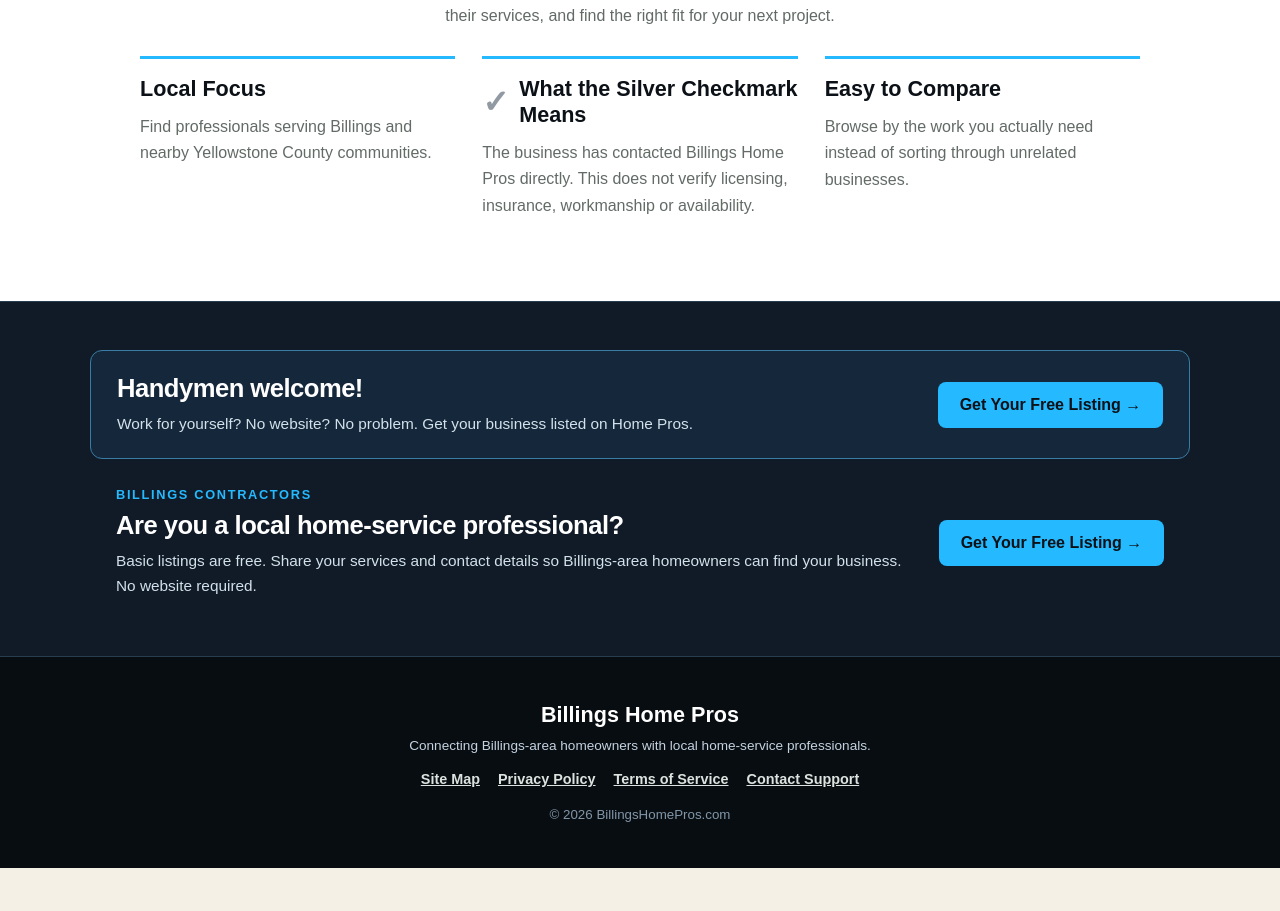
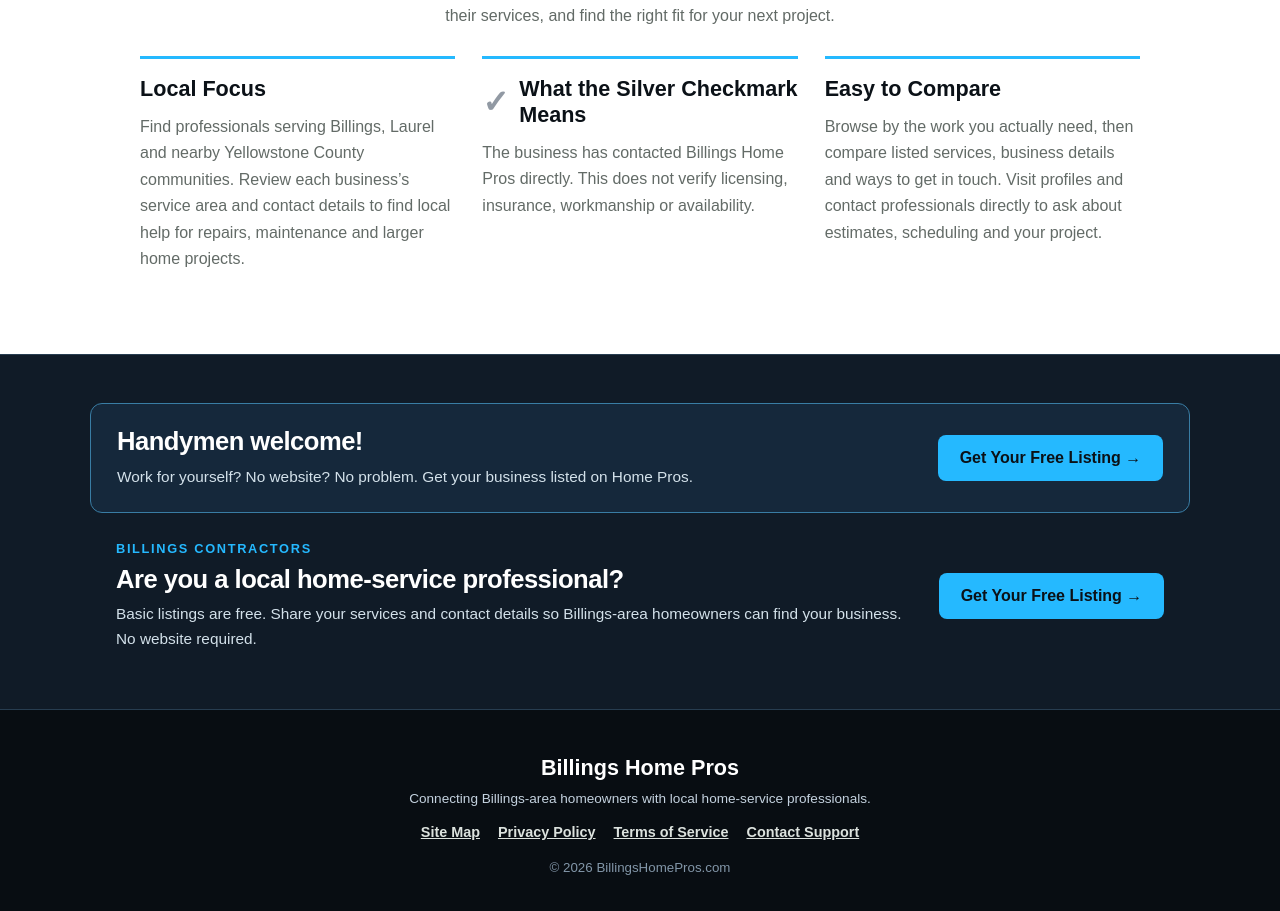
Before and after one commit to Cheddaronbass/billingshomepros, a Next.js app: page / in a window 1280 px wide. Shown: the part 2726-3637 px from the top of the page. Before the commit the page ends 3594 px from the top, so only its background shows below. Built offline with nearby package versions, Linux system fonts and the light colour scheme.

Commit message:
Balance homepage feature columns with helpful local comparison copy

```diff
--- a/app/page.js
+++ b/app/page.js
@@ -274,8 +274,8 @@ export default function Home() {
           <div className="feature">
             <strong>Local Focus</strong>
             <p>
-              Find professionals serving Billings and nearby Yellowstone
-              County communities.
+              Find professionals serving Billings, Laurel and nearby Yellowstone
+              County communities. Review each business’s service area and contact details to find local help for repairs, maintenance and larger home projects.
             </p>
           </div>
 
@@ -289,8 +289,8 @@ export default function Home() {
           <div className="feature">
             <strong>Easy to Compare</strong>
             <p>
-              Browse by the work you actually need instead of sorting through
-              unrelated businesses.
+              Browse by the work you actually need, then compare listed services,
+              business details and ways to get in touch. Visit profiles and contact professionals directly to ask about estimates, scheduling and your project.
             </p>
           </div>
         </div>
```
